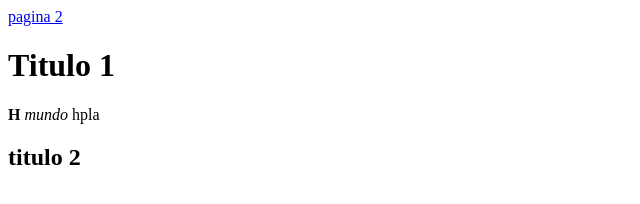
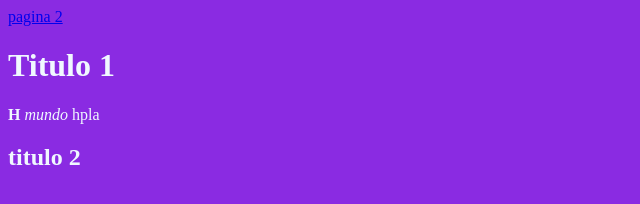
Before and after one commit to tayredev/html-inicio, a plain HTML site: page index.html in a window 1280 px wide. Shown: the whole page, without its empty margins (0-640 px from the left). Drawn offline with Linux system fonts and the light colour scheme.

Commit message:
color de fondo

```diff
--- a/index.html
+++ b/index.html
@@ -2,6 +2,7 @@
 <html>
     <head><!--Nos sirve para almacenar etiquetas o funciones que nop se ven en el body-->
         <title>html basico</title>
+        <link rel="stylesheet" href="main.css">
     </head>
     <body>
         <a href="pagina2.html">pagina 2</a>
--- /dev/null
+++ b/main.css
@@ -0,0 +1,4 @@
+body{
+    background-color: blueviolet;
+    color:aliceblue;
+}
```
